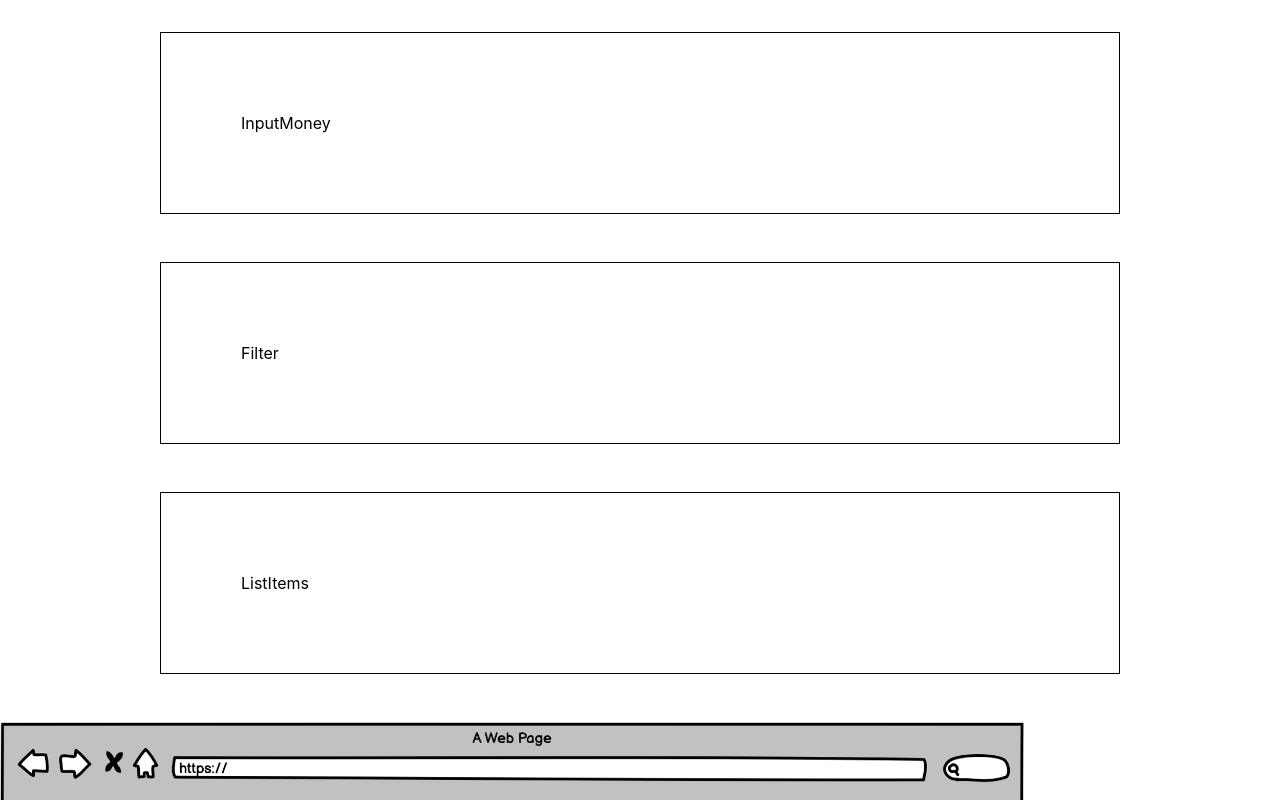
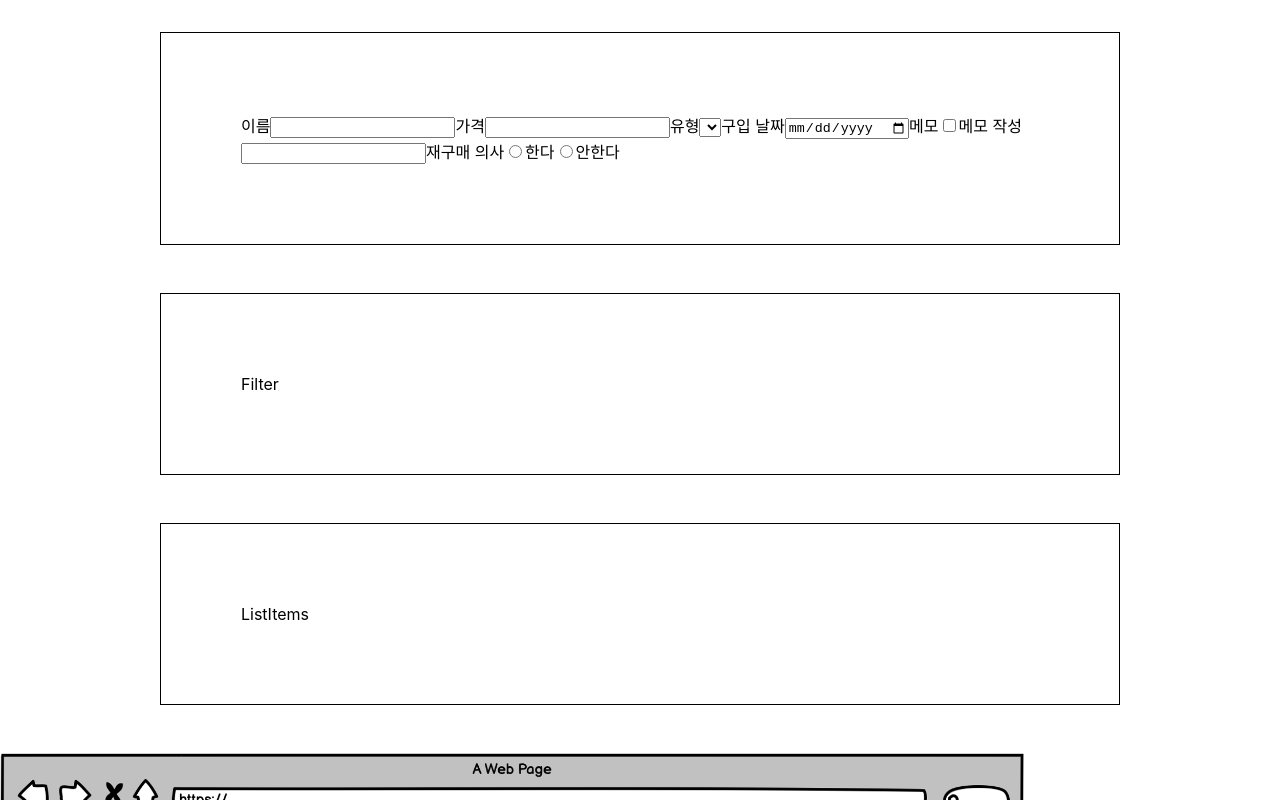
Before and after one commit to newfly101/BootCamp-MoneyCalender, a React (Create React App) app: page / in a window 1280 px wide. Shown: the top 800 px of the page. Built offline with nearby package versions, Linux system fonts and the light colour scheme; the HTML template or start-up script is replaced by a standard one.

Commit message:
[가계부 프로젝트] [1] InputMoney 입력 요소 입력

```diff
--- a/src/component/Money/InputMoney.js
+++ b/src/component/Money/InputMoney.js
@@ -3,8 +3,25 @@ import classes from './InputMoney.module.css';
 
 const InputMoney = () => {
     return (
-        <div>
-            <div className={classes.mainBox}>InputMoney</div>
+        <div className={classes.mainBox}>
+            <label htmlFor="productName">이름</label>
+            <input id="productName" name="productName"/>
+            <label htmlFor="productPrice">가격</label>
+            <input id="productPrice" name="productPrice"/>
+            <label htmlFor="productType">유형</label>
+            <select id="productType" name="productType"/>
+            <label htmlFor="productBuyDate">구입 날짜</label>
+            <input type="date" id="productBuyDate" name="productBuyDate"/>
+            <label htmlFor="productMemo">메모</label>
+            <input type="checkbox" id="productMemo" name="productMemo"/>
+            <label htmlFor="productMemoDescription">메모 작성</label>
+            <input id="productMemoDescription" name="productMemoDescription"/>
+            <label htmlFor="productReBuy">재구매 의사</label>
+            <input type="radio" id="productReBuying" name="productReBuying"/>
+            <label htmlFor="productReBuying">한다</label>
+            <input type="radio" id="productReBuying" name="productReBuying"/>
+            <label htmlFor="productReBuying">안한다</label>
+
         </div>
     );
 };
```
